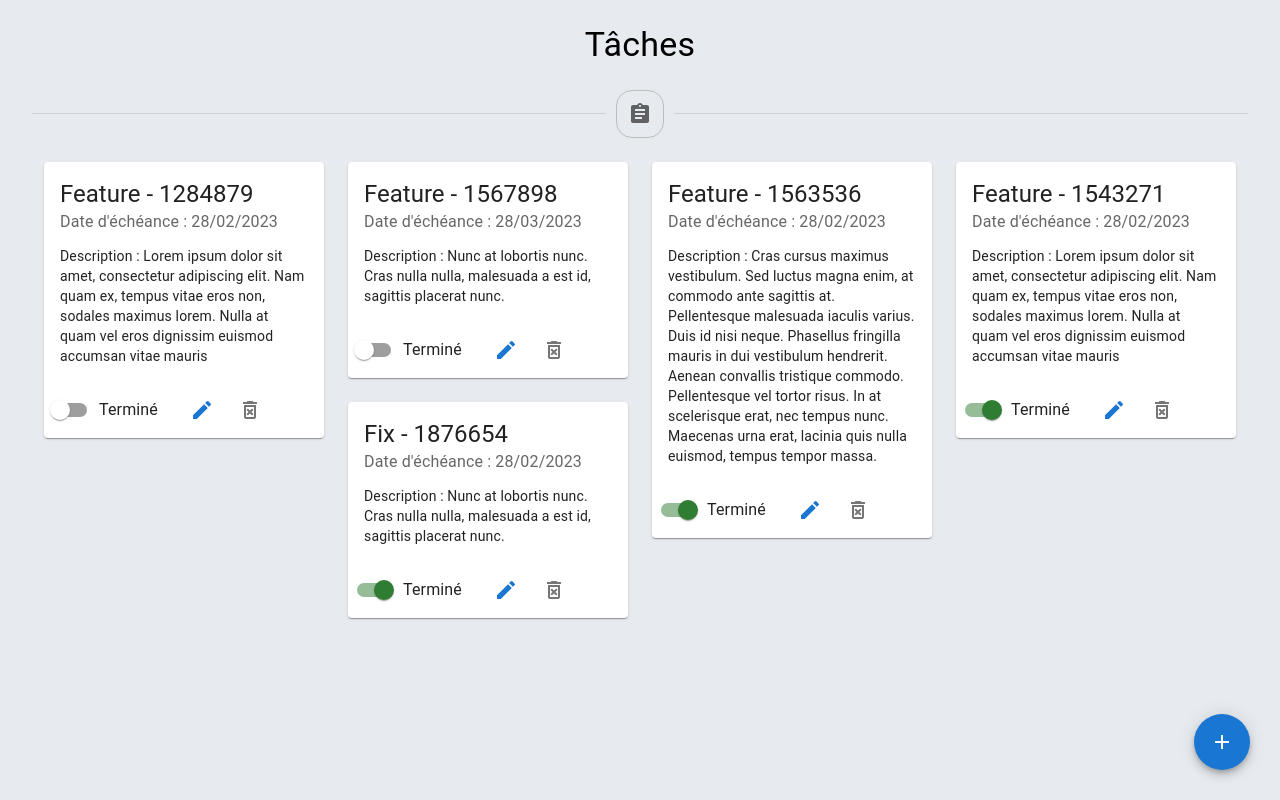
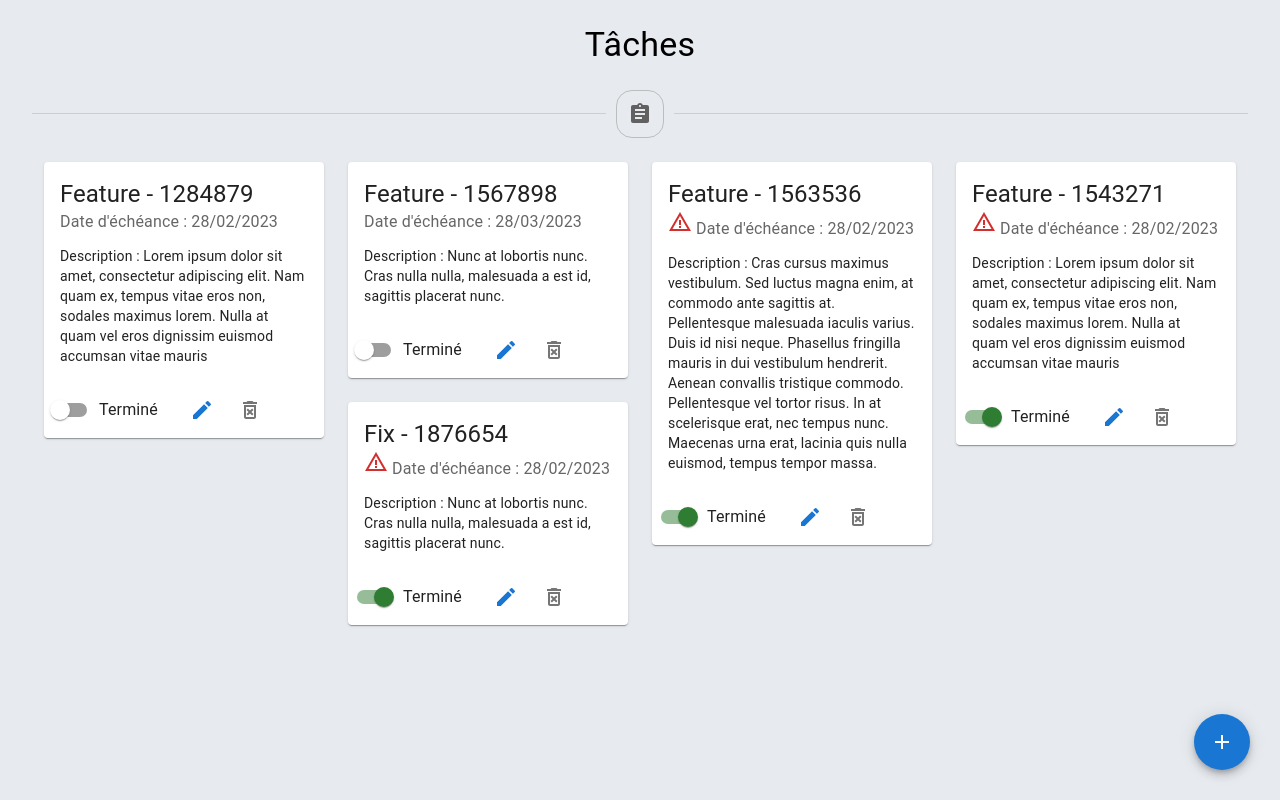
Before and after one commit to suzette-sousa/incube, a React (Vite) app: page / in a window 1280 px wide. Built offline with nearby package versions, Linux system fonts and the light colour scheme.

Commit message:
fix completed ispast

```diff
--- a/src/components/Task.jsx
+++ b/src/components/Task.jsx
@@ -39,7 +39,7 @@ const Task = (props) => {
             {task.name}
           </Typography>
           <Typography sx={{ mb: 1.5 }} color="text.secondary">
-            {isPast(parseISO(task.duedate)) && task.completed === 0 && <WarningAmberIcon color="error" />} Date d'échéance : {format(parseISO(task.duedate), 'dd/MM/yyyy')}
+            {isPast(parseISO(task.duedate)) && task.completed && <WarningAmberIcon color="error" />} Date d'échéance : {format(parseISO(task.duedate), 'dd/MM/yyyy')}
           </Typography>
           <Typography variant="body2">
             Description : {task.descr}
```
